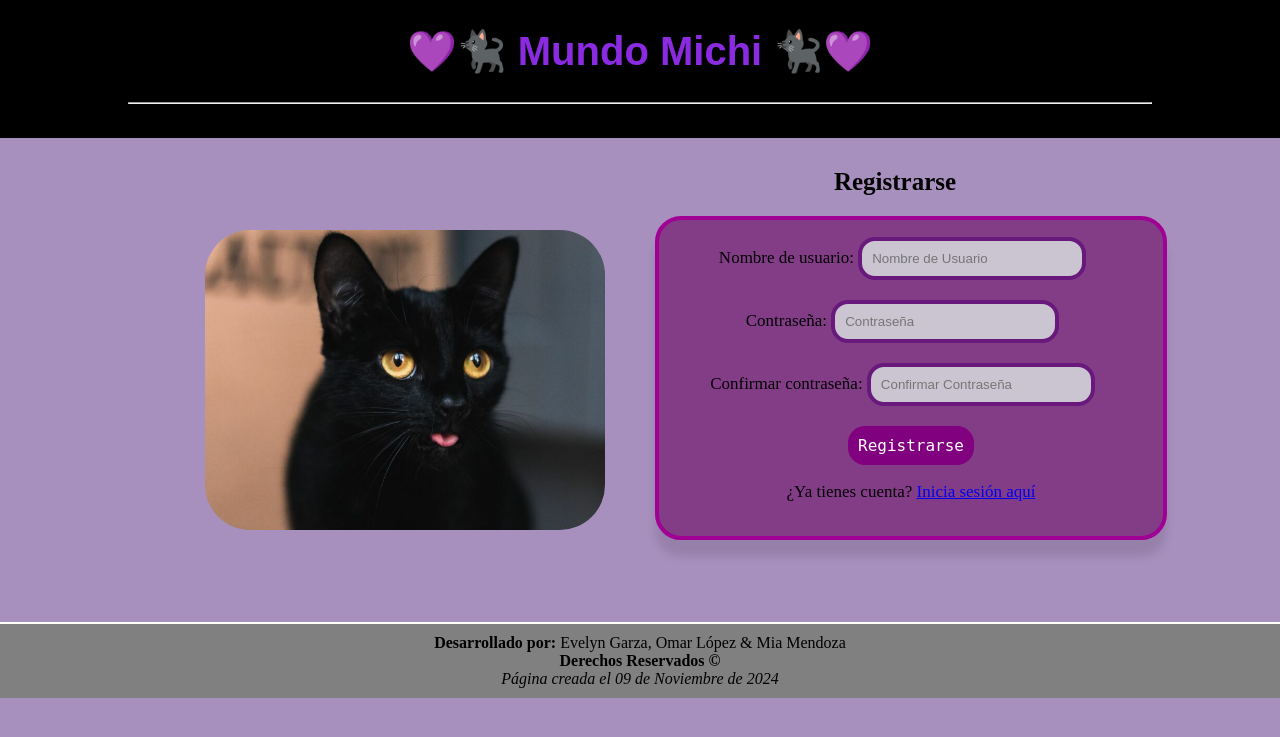
After one commit to EvelynGM14/PIA_FDW_MundoMichi, a Django app: page /register/ in a window 1280 px wide. The commit adds this page. Shown: the top 737 px of the page. Run offline with Django 5.2, Linux system fonts and the light colour scheme.

Commit message:
Creación de login, registro y modificaciones

```diff
--- a/gatos/urls.py
+++ b/gatos/urls.py
@@ -3,7 +3,10 @@ from django.urls import path
 from . import views
 
 urlpatterns = [
-    path('', views.index, name='index'),
+    path('', views.login_view, name='login'),
+    path('register/', views.register_view, name='register'),
+    path('logout/', views.logout_view, name='logout'),
+    path('Inicio/', views.index, name='index'),
     path('TiposDeGatos/', views.tipos_de_gatos, name='TiposDeGatos'),
     path('Alimentacion/', views.alimentacion, name='Alimentacion'),
     path('Cuidado/', views.cuidado, name='Cuidado'),
--- a/gatos/views.py
+++ b/gatos/views.py
@@ -1,6 +1,49 @@
-from django.shortcuts import render
+from django.shortcuts import render, redirect
 from .forms import FormularioAdopcion
+from django.contrib.auth.forms import AuthenticationForm
+from django.contrib.auth import login, authenticate
+from django.contrib.auth.forms import UserCreationForm
+from django.contrib.auth.decorators import login_required
+from django.contrib.auth import logout
 
+
+def login_view(request):
+    if request.method == "POST":
+        form = AuthenticationForm(request, data=request.POST)
+        if form.is_valid():
+            user = form.get_user()
+            login(request, user)
+            return redirect('index')  # Asegúrate de que 'index' esté en urls.py
+        else:
+            print("Error en formulario de login:", form.errors)  # Ver errores en la consola
+    else:
+        form = AuthenticationForm()
+    return render(request, 'login.html', {'form': form})
+
+def register_view(request):
+    if request.method == "POST":
+        form = UserCreationForm(request.POST)
+        if form.is_valid():
+            form.save()
+            username = form.cleaned_data.get('username')
+            password = form.cleaned_data.get('password1')
+            user = authenticate(username=username, password=password)
+            login(request, user)
+            return redirect('login')  # Redirige a la página principal
+        else:
+            print("Error en formulario de registro:", form.errors)  # Ver errores en la consola
+    else:
+        form = UserCreationForm()
+    return render(request, 'register.html', {'form': form})
+
+
+# Vista para cerrar sesión
+def logout_view(request):
+    logout(request)
+    return redirect('login')  # Redirige a la página de login o a donde prefieras
+
+
+@login_required
 def index(request):
     return render(request, 'index.html')
 
@@ -20,9 +63,7 @@ def formulario_adopcion(request):
     if request.method == 'POST':
         form = FormularioAdopcion(request.POST)
         if form.is_valid():
-            # Aquí puedes guardar los datos en la base de datos o realizar otras acciones
-            # form.save()  # Si estuviera conectado a un modelo, por ejemplo.
-            return render(request, 'gracias.html')  # Página de gracias después de enviar el formulario
+            return render(request, 'gracias.html')
     else:
         form = FormularioAdopcion()
 
--- a/mundo_michi/settings.py
+++ b/mundo_michi/settings.py
@@ -38,6 +38,9 @@ INSTALLED_APPS = [
     'django.contrib.messages',
     'django.contrib.staticfiles',
 ]
+
+LOGIN_REDIRECT_URL = '/'
+LOGOUT_REDIRECT_URL = '/'
 
 MIDDLEWARE = [
     'django.middleware.security.SecurityMiddleware',
--- a/static/css/estilos.css
+++ b/static/css/estilos.css
@@ -393,6 +393,7 @@ iframe {
     font-family: 'Times New Roman', Times, serif;
     font-size: 26px;
 }
+
 .formulario {
     background-color: rgb(130, 61, 134);
     padding: 17px;
@@ -436,3 +437,41 @@ fieldset {
 legend {
     font-weight: bold;
 }
+
+.formulario-log-reg {
+    margin-top: 0;
+
+}
+
+.form-log-reg {
+    background-color: rgb(130, 61, 134);
+    padding: 17px;
+    border-radius: 26px;
+    font-size: 17px;
+    text-align: center;
+    flex-direction: column;
+    width: 100%;
+    max-width: 500px; /* Ancho máximo del formulario */
+    border: 4px solid #a00093; /* Opcional: bordes para el formulario */
+    box-shadow: 0 17px 8px rgba(0, 0, 0, 0.1); /* Sombra para el formulario */
+    margin-bottom: 50px;
+    margin-left: 50px;
+}
+
+.formulario-log-reg h2 {
+    margin-top: 30px; /* Elimina cualquier margen superior del encabezado */
+    margin-bottom: 20px; /* Espacio mínimo debajo del encabezado */
+    text-align: center;
+    font-size: 25px;
+    margin-left: 110px;
+    margin-right: 0;
+}
+
+.main-reg {
+    display: flex;
+    justify-content: center;
+    align-items: center;
+    height: auto; /* Ocupa el 100% de la altura de la ventana */
+    margin: 0;
+    padding: 0;
+}
--- /dev/null
+++ b/templates/register.html
@@ -0,0 +1,71 @@
+{% load static %}
+<!DOCTYPE html>
+<html lang="es">
+<head>
+    <meta charset="UTF-8">
+    <meta name="viewport" content="width=device-width, initial-scale=1.0">
+    <title>Registro - Mundo Michi</title>
+    <link rel="stylesheet" href="{% static 'css/estilos.css' %}">
+</head>
+<body>
+    <header>
+        <div class="miau">
+            <h1>💜🐈‍⬛ Mundo Michi 🐈‍⬛💜</h1>
+            <hr>
+            <br>
+        </div>
+    </header>
+
+    <main class="main-reg">
+        <img src="{% static 'img/GatoLenguita.jpg' %}" alt="Michi Sacando Lengua" class="img-ali">
+        <section class="formulario-log-reg">
+            <h2 style="text-align: center; font-size: 25px;">Registrarse</h2>
+            <form action="{% url 'register' %}" method="POST" class="form-log-reg">
+                {% csrf_token %}
+
+                <label for="username">Nombre de usuario:</label>
+                <input type="text" class="caja-busqueda" id="username" placeholder="Nombre de Usuario" name="username" required>
+                <br>
+                <br>
+
+                <label for="password1">Contraseña:</label>
+                <input type="password" class="caja-busqueda" id="password1" placeholder="Contraseña" name="password1" required>
+                <br>
+                <br>
+
+                <label for="password2">Confirmar contraseña:</label>
+                <input type="password" class="caja-busqueda" id="password2" placeholder="Confirmar Contraseña" name="password2" required>
+                <br>
+                <br>
+
+                <button type="submit" class="boton-busqueda">Registrarse</button>
+
+                <p>¿Ya tienes cuenta? <a href="{% url 'login' %}">Inicia sesión aquí</a></p>
+            </form>
+            <br>
+            <br>
+        </section>
+
+    </main>
+
+    <footer>
+        <adress>
+            <p><b>Desarrollado por:</b> Evelyn Garza, Omar López & Mia Mendoza</p>
+            <p><b>Derechos Reservados &copy;</b></p>
+        </adress>
+        <p><time datetime="2024/11/09T02:07"><i>Página creada el 09 de Noviembre de 2024</i></time></p>
+    </footer>
+
+    <script>
+        document.querySelector(".register-form").addEventListener("submit", function(event) {
+            var password = document.querySelector("#password").value;
+            var confirmPassword = document.querySelector("#confirm-password").value;
+
+            if (password !== confirmPassword) {
+                event.preventDefault();  // Evita el envío del formulario
+                alert("Las contraseñas no coinciden");
+            }
+        });
+    </script>
+</body>
+</html>
```
Also changed, not shown: templates/Adopcion.html (+5 -4 lines), templates/Alimentacion.html (+7 -5 lines), templates/Cuidado.html (+5 -4 lines), templates/TiposDeGatos.html (+5 -4 lines), templates/index.html (+4 -3 lines), templates/login.html (added, +52 -0 lines), db.sqlite3, static/img/GatitoSaludando.jpg (added), static/img/GatoLenguita.jpg (added), 1 other file.
